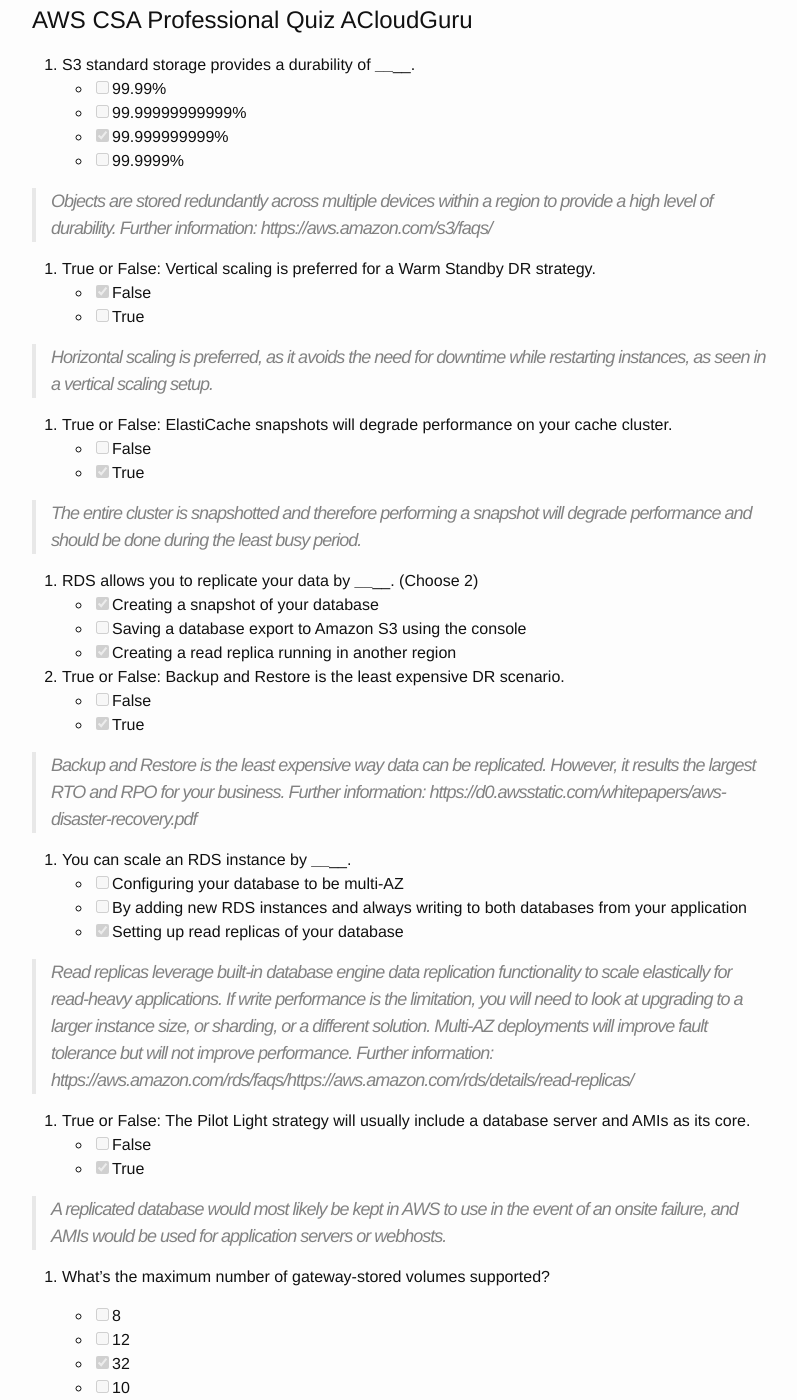
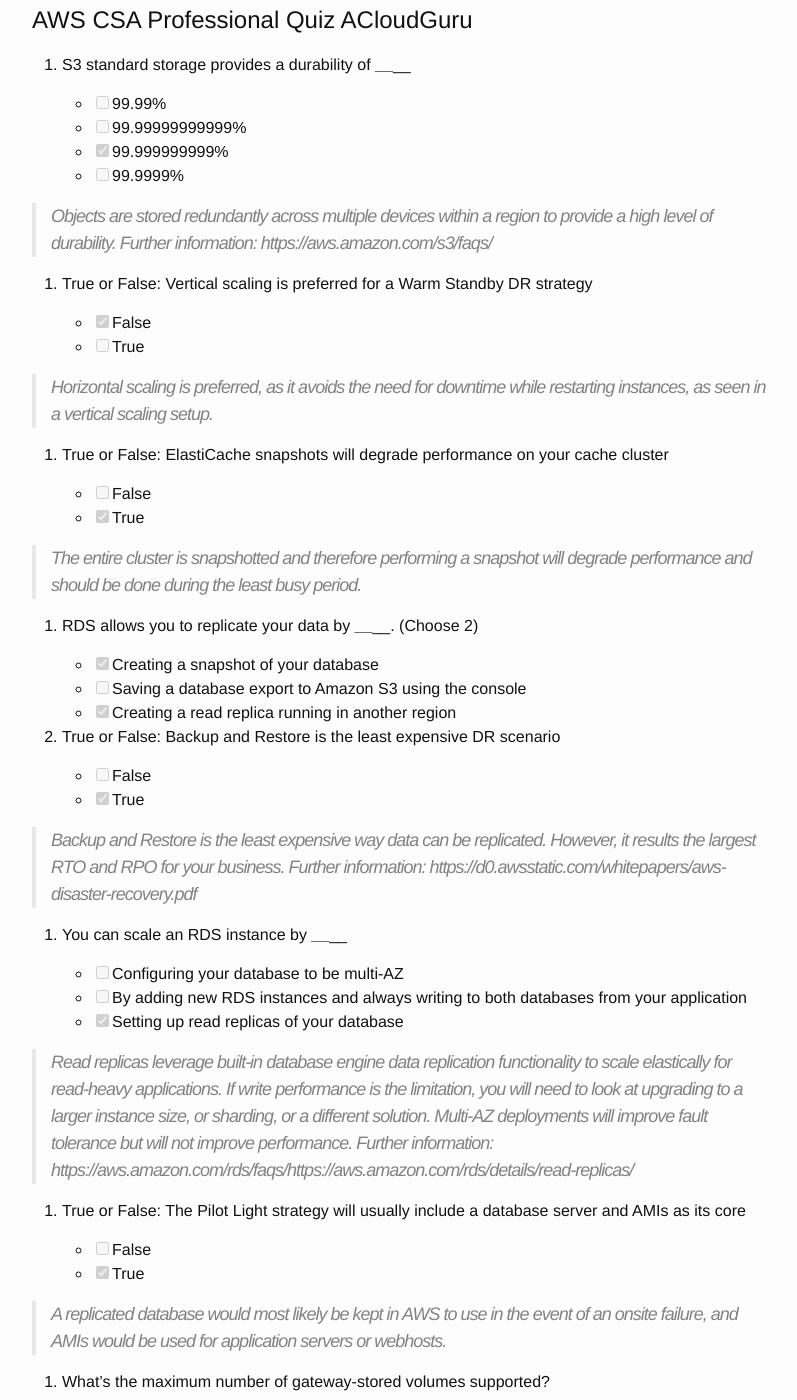
Before and after one commit to wingadium1/wingadium1.github.io, a Jekyll site: the page built from _posts/2018-02-25-aws_aws_csa_professional_domain1_quiz.md, in a window 1280 px wide and 1400 px high, scrolled down 236 px. Shown: the whole window, without its empty margins (238-1035 px from the left). Built offline with Jekyll 4.4.1, drawn with Linux system fonts in a browser that asks for light colours; some of the changed text lies outside the part shown.

Commit message:
Update 2018-02-25-aws_aws_csa_professional_domain1_quiz.md

```diff
--- a/_posts/2018-02-25-aws_aws_csa_professional_domain1_quiz.md
+++ b/_posts/2018-02-25-aws_aws_csa_professional_domain1_quiz.md
@@ -8,7 +8,8 @@
 AWS CSA Professional Quiz ACloudGuru
 ====
 
-1. S3 standard storage provides a durability of ________.
+1. S3 standard storage provides a durability of ________
+
     - [ ] 99.99%
     - [ ] 99.99999999999%
     - [x] 99.999999999%
@@ -16,37 +17,43 @@
 
 > Objects are stored redundantly across multiple devices within a region to provide a high level of durability. Further information: https://aws.amazon.com/s3/faqs/
 
-2. True or False: Vertical scaling is preferred for a Warm Standby DR strategy.
+2. True or False: Vertical scaling is preferred for a Warm Standby DR strategy
+
     - [x] False
     - [ ] True
 
 > Horizontal scaling is preferred, as it avoids the need for downtime while restarting instances, as seen in a vertical scaling setup.
 
-3. True or False: ElastiCache snapshots will degrade performance on your cache cluster.
+3. True or False: ElastiCache snapshots will degrade performance on your cache cluster
+
     - [ ] False
     - [x] True
 
 > The entire cluster is snapshotted and therefore performing a snapshot will degrade performance and should be done during the least busy period.
 
 4. RDS allows you to replicate your data by ________. (Choose 2)
+
     - [x] Creating a snapshot of your database
     - [ ] Saving a database export to Amazon S3 using the console
     - [x] Creating a read replica running in another region
 
-5. True or False: Backup and Restore is the least expensive DR scenario.
+5. True or False: Backup and Restore is the least expensive DR scenario
+
     - [ ] False
     - [x] True
 
 > Backup and Restore is the least expensive way data can be replicated. However, it results the largest RTO and RPO for your business. Further information: https://d0.awsstatic.com/whitepapers/aws-disaster-recovery.pdf
 
-6. You can scale an RDS instance by ________.
+6. You can scale an RDS instance by ________
+
     - [ ] Configuring your database to be multi-AZ
     - [ ] By adding new RDS instances and always writing to both databases from your application
     - [x] Setting up read replicas of your database
 
 > Read replicas leverage built-in database engine data replication functionality to scale elastically for read-heavy applications. If write performance is the limitation, you will need to look at upgrading to a larger instance size, or sharding, or a different solution. Multi-AZ deployments will improve fault tolerance but will not improve performance. Further information: https://aws.amazon.com/rds/faqs/https://aws.amazon.com/rds/details/read-replicas/
 
-7. True or False: The Pilot Light strategy will usually include a database server and AMIs as its core.
+7. True or False: The Pilot Light strategy will usually include a database server and AMIs as its core
+
     - [ ] False
     - [x] True
 
@@ -81,7 +88,7 @@
 
 > Data that requires exporting will need to be moved to S3 first. Note that Import/Export SnowBall has slightly different options from Import/Export Disk Further information: http://docs.aws.amazon.com/AWSImportExport/latest/DG/introduction.html
 
-11. The Recovery Point Objective (RPO) is ________.
+11. The Recovery Point Objective (RPO) is ________
 
     - [x] The maximum duration of time of which data might be lost from an IT service due to an incident
     - [ ] The maximum time between a disruption and the most recent data recovery point
@@ -90,7 +97,7 @@
 
 > How much data can your organization lose? One hour's worth? A day's worth? None at all? Further information: https://media.amazonwebservices.com/AWS_Disaster_Recovery.pdf
 
-12. Archive retrieval from Amazon Glacier takes ________.
+12. Archive retrieval from Amazon Glacier takes ________
 
     - [ ] less than 1 hour maximum
     - [x] 3 or more hours
@@ -99,7 +106,7 @@
 
 > Amazon Glacier data retrievals typically take 3 - 5 hours but can take longer than that. Further information: https://aws.amazon.com/glacier/faqs/#data-retrievals
 
-13. If you create a volume from an EC2 incremental snapshot, it will contain the base snapshot data plus any incremental changes up to that point in time.
+13. If you create a volume from an EC2 incremental snapshot, it will contain the base snapshot data plus any incremental changes up to that point in time
 
     - [ ] False
     - [x] True
```
